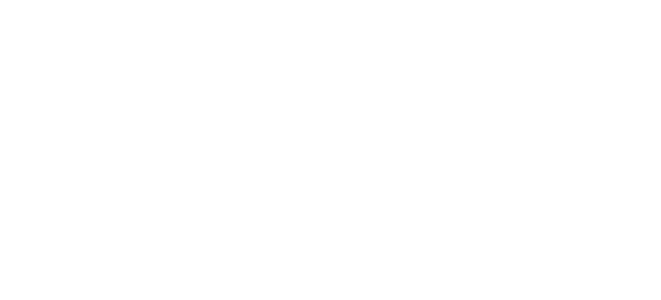
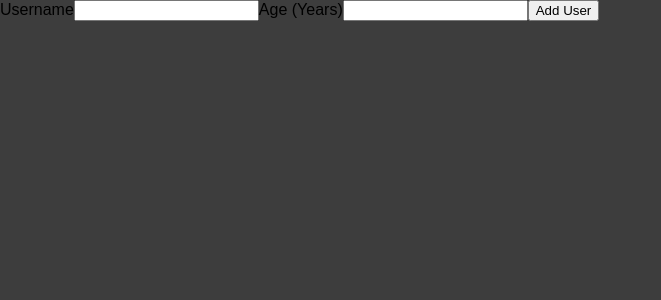
Before and after one commit to NataliaBebebino/users-list, a React (Create React App) app: page / in a window 1280 px wide. Shown: the top 300 px of the page, without its empty margins (0-661 px from the left). Built offline with nearby package versions, Linux system fonts and the light colour scheme.

Commit message:
Create AddUser component

```diff
--- a/src/App.js
+++ b/src/App.js
@@ -1,9 +1,10 @@
 import React from "react";
+import AddUser from "./components/Users/AddUsers";
 
 function App() {
   return (
     <div>
-
+      <AddUser></AddUser>
     </div>
   );
 }
--- /dev/null
+++ b/src/components/Users/AddUsers.js
@@ -0,0 +1,21 @@
+import React from "react";
+
+const AddUser = () => {
+  const addUserHandler = (event) => {
+    event.preventDefault();
+  };
+
+  return (
+    <form onSubmit={addUserHandler}>
+      <label htmlFor="username">Username</label>
+      <input id="username" type="text" />
+
+      <label htmlFor="age">Age (Years)</label>
+      <input id="age" type="number" />
+
+      <button type="submit">Add User</button>
+    </form>
+  );
+};
+
+export default AddUser;
--- a/src/index.css
+++ b/src/index.css
@@ -4,6 +4,7 @@
 
 html {
   font-family: sans-serif;
+  background: rgb(61, 61, 61)
 }
 
 body {
```
